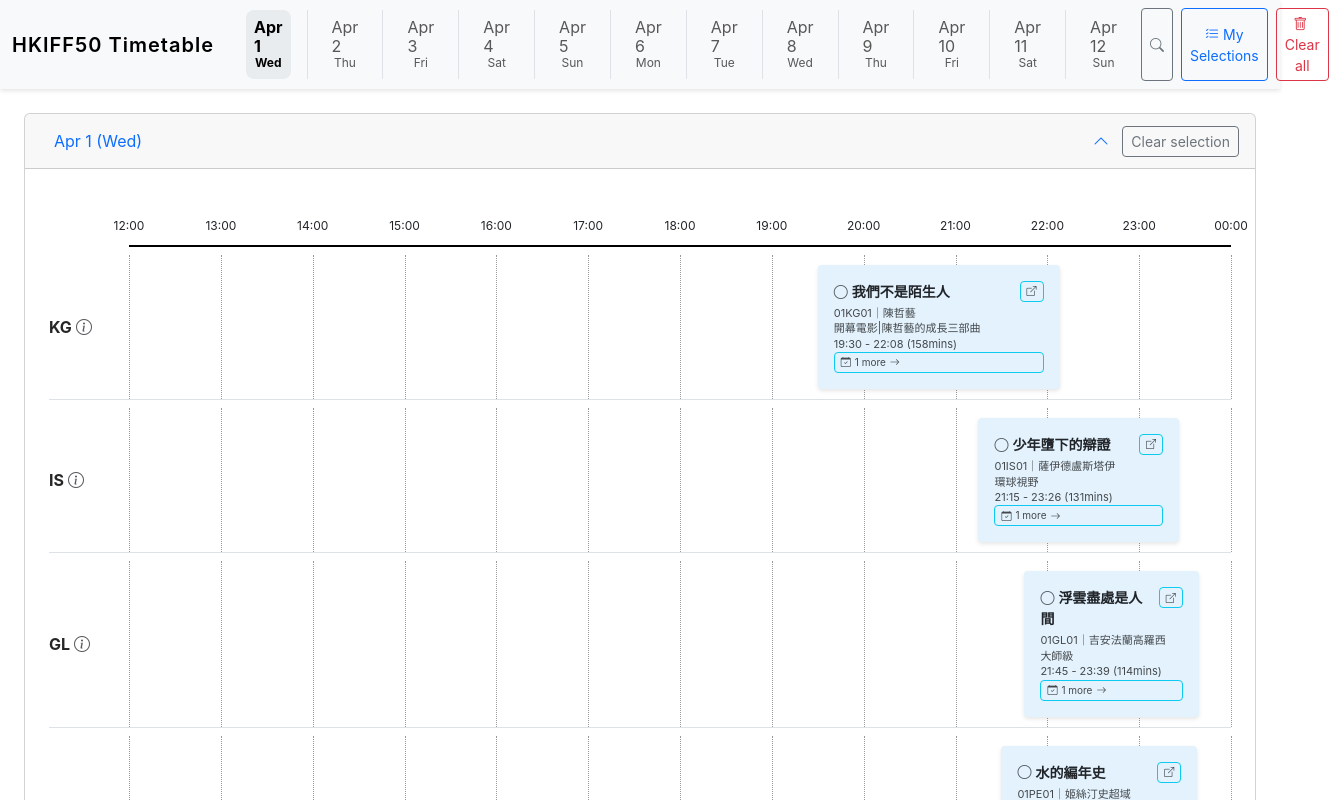
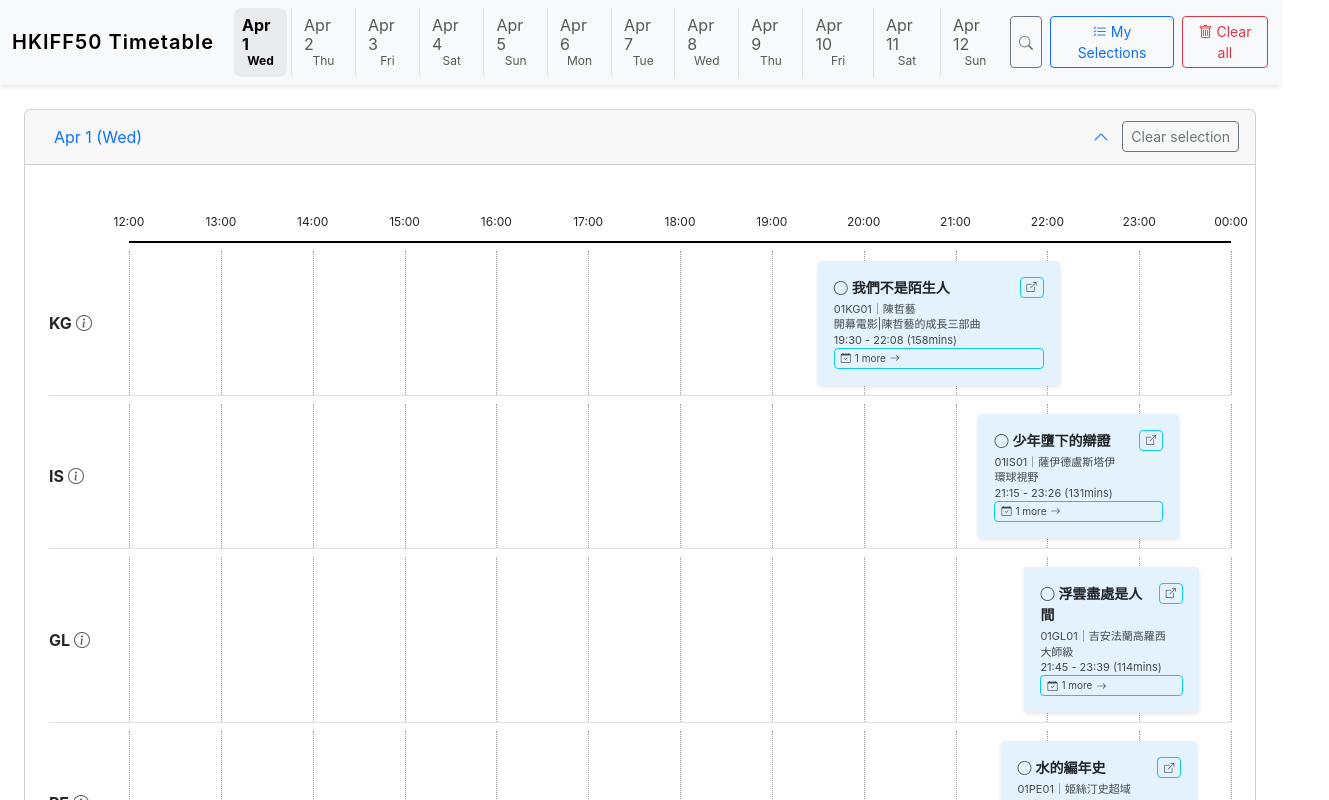
Before and after one commit to kenlai93/yet-another-hkiff-timetable, a React (Vite) app: page / in a window 1280 px wide. Shown: the top 800 px of the page, 1329 px wide, since content can reach past the window. Built offline with nearby package versions, Linux system fonts and the light colour scheme.

Commit message:
fix: update margin

```diff
--- a/src/components/DateNavigator.jsx
+++ b/src/components/DateNavigator.jsx
@@ -123,7 +123,7 @@ export const DateNavigator = ({
               {dates.map((date) => (
                 <li className="nav-item" key={date}>
                   <a
-                    className={`nav-link mx-3 d-flex flex-column align-items-center ${
+                    className={`nav-link mx-1 d-flex flex-column align-items-center ${
                       activeDate === date ? 'active' : ''
                     }`}
                     href={`#date-${date}`}
```
